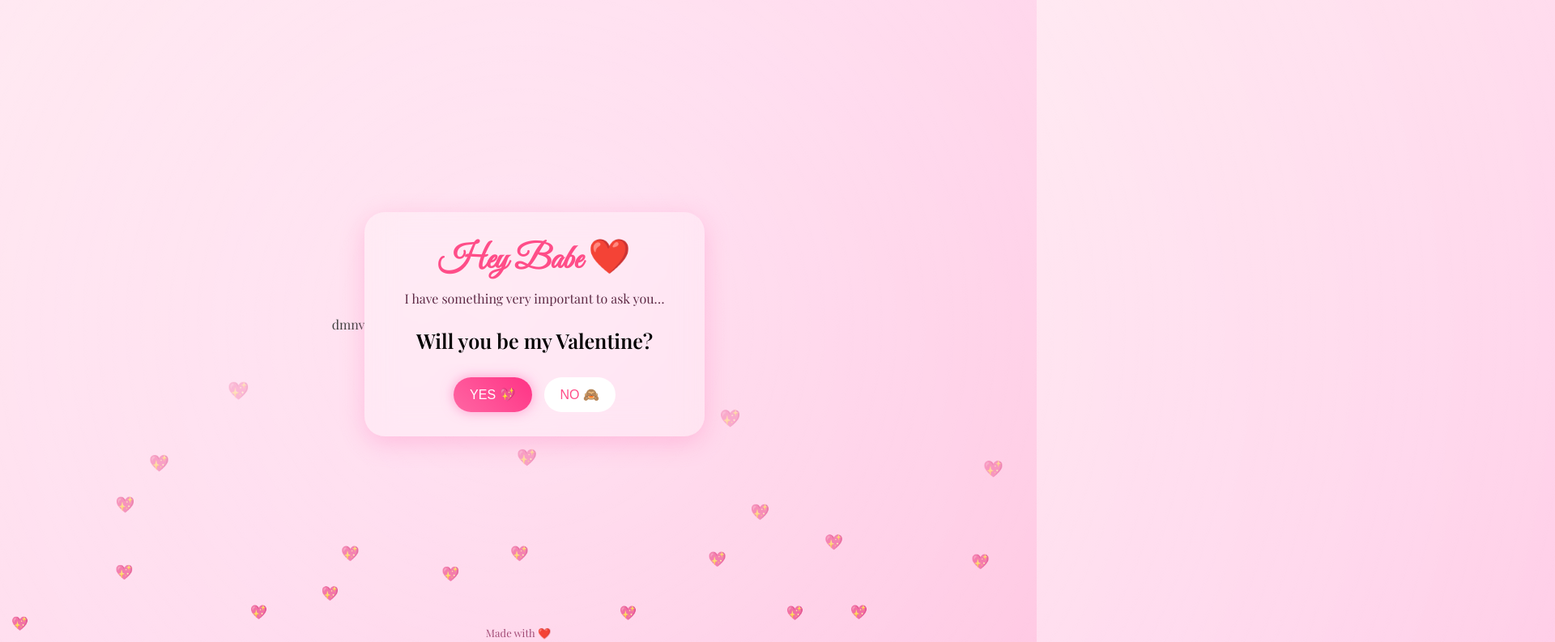
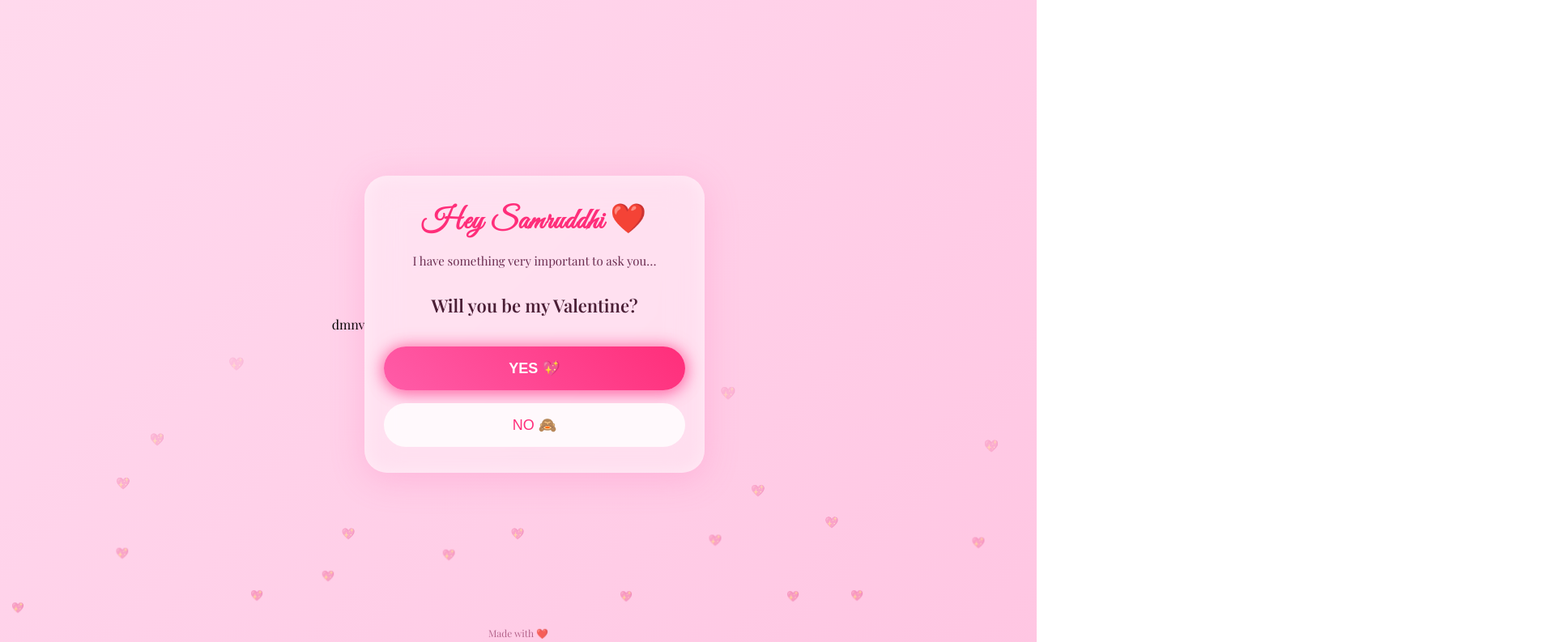
Before and after one commit to Rinit7/test, a plain HTML site: page index.html in a window 1280 px wide. Shown: the top 793 px of the page at 81% size, 1920 px wide, since content can reach past the window. Drawn offline with nearby package versions, Linux system fonts and the light colour scheme.

Commit message:
Update index.html

```diff
--- a/index.html
+++ b/index.html
@@ -12,22 +12,8 @@ dmnv<!DOCTYPE html>
 <script src="https://cdn.jsdelivr.net/npm/@emailjs/browser@4/dist/email.min.js"></script>
 
 <style>
-  @keyframes bgMove {
-  0% { background-position: 0% 50%; }
-  50% { background-position: 100% 50%; }
-  100% { background-position: 0% 50%; }
-}
-
-@keyframes shake {
-  0% { transform: translateX(0); }
-  25% { transform: translateX(-5px); }
-  50% { transform: translateX(5px); }
-  75% { transform: translateX(-5px); }
-  100% { transform: translateX(0); }
-}
-
-/* =============================
-   🌸 GLOBAL STYLES
+  /* =============================
+   🌸 MOBILE-FIRST PREMIUM STYLES
 ============================= */
 * {
   margin: 0;
@@ -35,41 +21,43 @@ dmnv<!DOCTYPE html>
   box-sizing: border-box;
 }
 
+html, body {
+  height: 100%;
+}
+
 body {
   font-family: 'Playfair Display', serif;
   background: linear-gradient(135deg, #ffe6f0, #ffd6ec, #ffc2e0);
-  height: 100vh;
-  overflow: hidden;
+  background-size: 200% 200%;
+  animation: bgMove 12s ease infinite;
+  min-height: 100svh; /* Better mobile viewport */
   display: flex;
   justify-content: center;
   align-items: center;
+  padding: 20px;
+  padding-top: calc(20px + env(safe-area-inset-top));
+  padding-bottom: calc(20px + env(safe-area-inset-bottom));
   position: relative;
+  overflow-x: hidden;
   transition: background 1s ease;
 }
 
-/* Floating gradient glow */
-body::before {
-  content: "";
-  position: absolute;
-  width: 300%;
-  height: 300%;
-  background: radial-gradient(circle at center, rgba(255,255,255,0.3), transparent 60%);
-  animation: glowMove 12s linear infinite;
-}
-
-@keyframes glowMove {
-  0% { transform: rotate(0deg); }
-  100% { transform: rotate(360deg); }
+/* Soft moving gradient */
+@keyframes bgMove {
+  0% { background-position: 0% 50%; }
+  50% { background-position: 100% 50%; }
+  100% { background-position: 0% 50%; }
 }
 
 /* =============================
-   💖 FLOATING HEARTS
+   💖 FLOATING HEARTS (SOFTER)
 ============================= */
 .heart {
   position: absolute;
-  font-size: 20px;
-  animation: floatUp 8s linear infinite;
-  opacity: 0.6;
+  font-size: 16px;
+  animation: floatUp 10s linear infinite;
+  opacity: 0.4;
+  pointer-events: none;
 }
 
 @keyframes floatUp {
@@ -77,110 +65,131 @@ body::before {
     transform: translateY(100vh) scale(0.5);
     opacity: 0;
   }
-  50% { opacity: 0.8; }
+  40% { opacity: 0.5; }
   100% {
-    transform: translateY(-10vh) scale(1.2);
+    transform: translateY(-15vh) scale(1.1);
     opacity: 0;
   }
 }
 
 /* =============================
-   💎 GLASS CARD
+   💎 GLASS CARD (MORE PREMIUM)
 ============================= */
 .card {
-  width: 90%;
+  width: 100%;
   max-width: 420px;
-  padding: 30px;
-  border-radius: 25px;
-  background: rgba(255,255,255,0.25);
-  backdrop-filter: blur(18px);
-  -webkit-backdrop-filter: blur(18px);
-  box-shadow: 0 8px 30px rgba(255, 105, 180, 0.3);
+  padding: 32px 24px;
+  border-radius: 28px;
+  background: rgba(255,255,255,0.35);
+  backdrop-filter: blur(22px);
+  -webkit-backdrop-filter: blur(22px);
+  box-shadow:
+    0 8px 40px rgba(255, 105, 180, 0.25),
+    inset 0 0 20px rgba(255,255,255,0.4);
   text-align: center;
-  animation: fadeInScale 1.5s ease forwards;
-  z-index: 10;
+  animation: fadeInScale 1.2s ease forwards;
+  position: relative;
+  z-index: 5;
 }
 
 @keyframes fadeInScale {
-  from { opacity: 0; transform: scale(0.85); }
-  to { opacity: 1; transform: scale(1); }
+  from { opacity: 0; transform: scale(0.9) translateY(20px); }
+  to { opacity: 1; transform: scale(1) translateY(0); }
 }
 
+/* Heading */
 h1 {
   font-family: 'Great Vibes', cursive;
-  font-size: 42px;
-  color: #ff4d88;
-  margin-bottom: 10px;
+  font-size: 36px;
+  color: #ff2e7a;
+  margin-bottom: 14px;
+  letter-spacing: 1px;
 }
 
+/* Subtext */
 .subtext {
-  font-size: 16px;
-  margin-bottom: 25px;
-  color: #5e2a45;
+  font-size: 15px;
+  margin-bottom: 28px;
+  color: #6a2c4f;
+  line-height: 1.6;
 }
 
+/* Question */
 .question {
-  font-size: 24px;
+  font-size: 22px;
   font-weight: 600;
-  margin-bottom: 30px;
-  animation: pulse 2s infinite;
+  margin-bottom: 36px;
+  color: #4b1f36;
+  animation: pulse 2.5s infinite;
 }
 
 @keyframes pulse {
   0%,100% { transform: scale(1); }
-  50% { transform: scale(1.05); }
+  50% { transform: scale(1.06); }
 }
 
 /* =============================
-   💘 BUTTONS
+   💘 BUTTONS (THUMB FRIENDLY)
 ============================= */
 .buttons {
   display: flex;
-  justify-content: center;
-  gap: 15px;
-  position: relative;
+  flex-direction: column;
+  gap: 16px;
+  align-items: center;
 }
 
 button {
-  padding: 12px 20px;
-  border-radius: 30px;
+  width: 100%;
+  padding: 16px;
+  border-radius: 40px;
   border: none;
-  font-size: 16px;
+  font-size: 18px;
+  font-weight: 600;
   cursor: pointer;
   transition: all 0.3s ease;
+  -webkit-tap-highlight-color: transparent;
 }
 
+/* YES BUTTON */
 #yesBtn {
-  background: linear-gradient(45deg, #ff66a3, #ff3385);
+  background: linear-gradient(45deg, #ff5ca8, #ff2e7a);
   color: white;
-  box-shadow: 0 0 15px rgba(255, 105, 180, 0.6);
+  box-shadow:
+    0 0 20px rgba(255, 80, 140, 0.6),
+    0 4px 20px rgba(255, 0, 120, 0.4);
 }
 
-#yesBtn:hover {
-  transform: scale(1.1);
+#yesBtn:active {
+  transform: scale(0.95);
 }
 
+/* NO BUTTON */
 #noBtn {
-  background: white;
-  color: #ff4d88;
-  position: relative;
+  background: rgba(255,255,255,0.8);
+  color: #ff2e7a;
+  font-weight: 500;
 }
 
 /* Success message */
 .success {
-  margin-top: 20px;
-  font-size: 20px;
+  margin-top: 28px;
+  font-size: 18px;
   color: #d1006b;
   display: none;
-  animation: fadeInScale 1s ease forwards;
+  line-height: 1.6;
+  animation: fadeInScale 0.8s ease forwards;
 }
 
 /* Footer */
 footer {
-  position: absolute;
+  position: fixed;
   bottom: 10px;
-  font-size: 13px;
+  left: 0;
+  width: 100%;
+  text-align: center;
+  font-size: 12px;
   color: #a14b75;
+  opacity: 0.8;
 }
 </style>
 </head>
@@ -200,7 +209,7 @@ for (let i = 0; i < 20; i++) {
 </script>
 
 <div class="card">
-  <h1>Hey Babe ❤️</h1>
+  <h1>Hey Samruddhi ❤️</h1>
   <div class="subtext">I have something very important to ask you…</div>
   <div class="question">Will you be my Valentine?</div>
 
```
